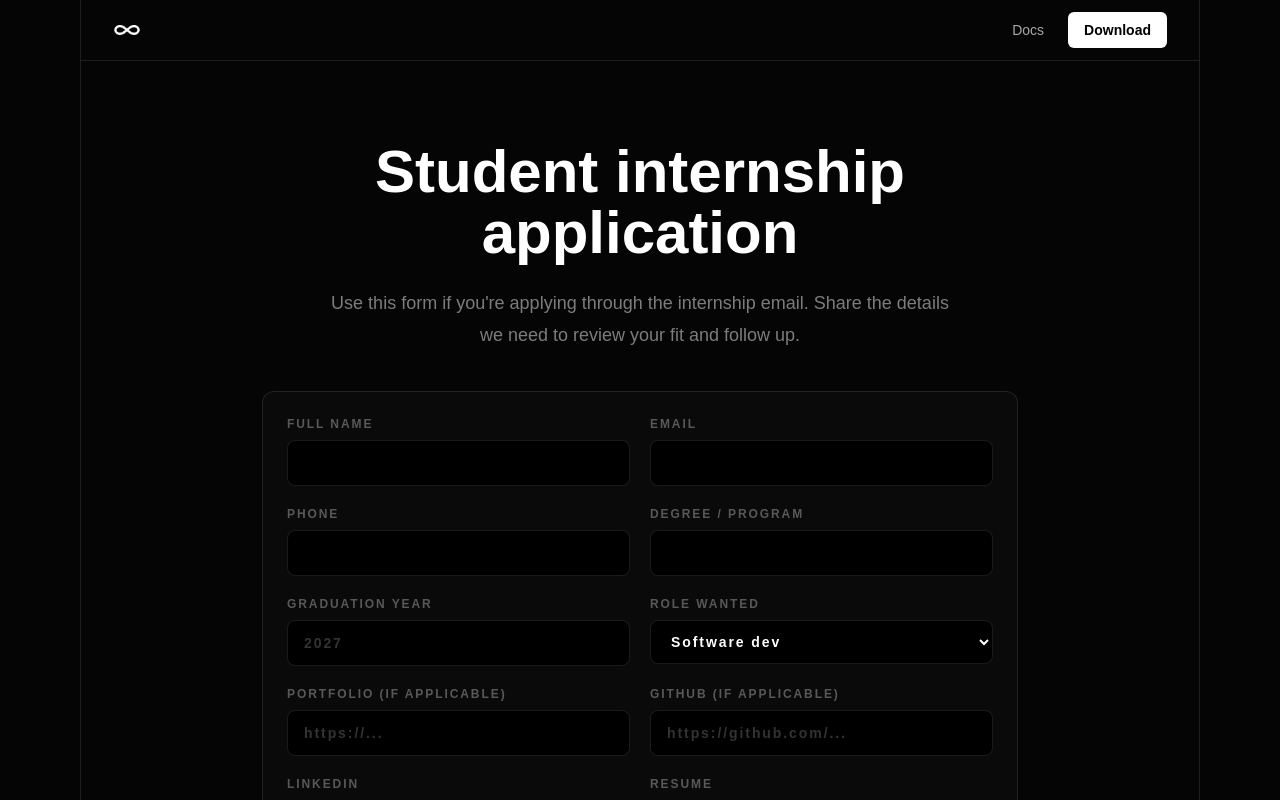
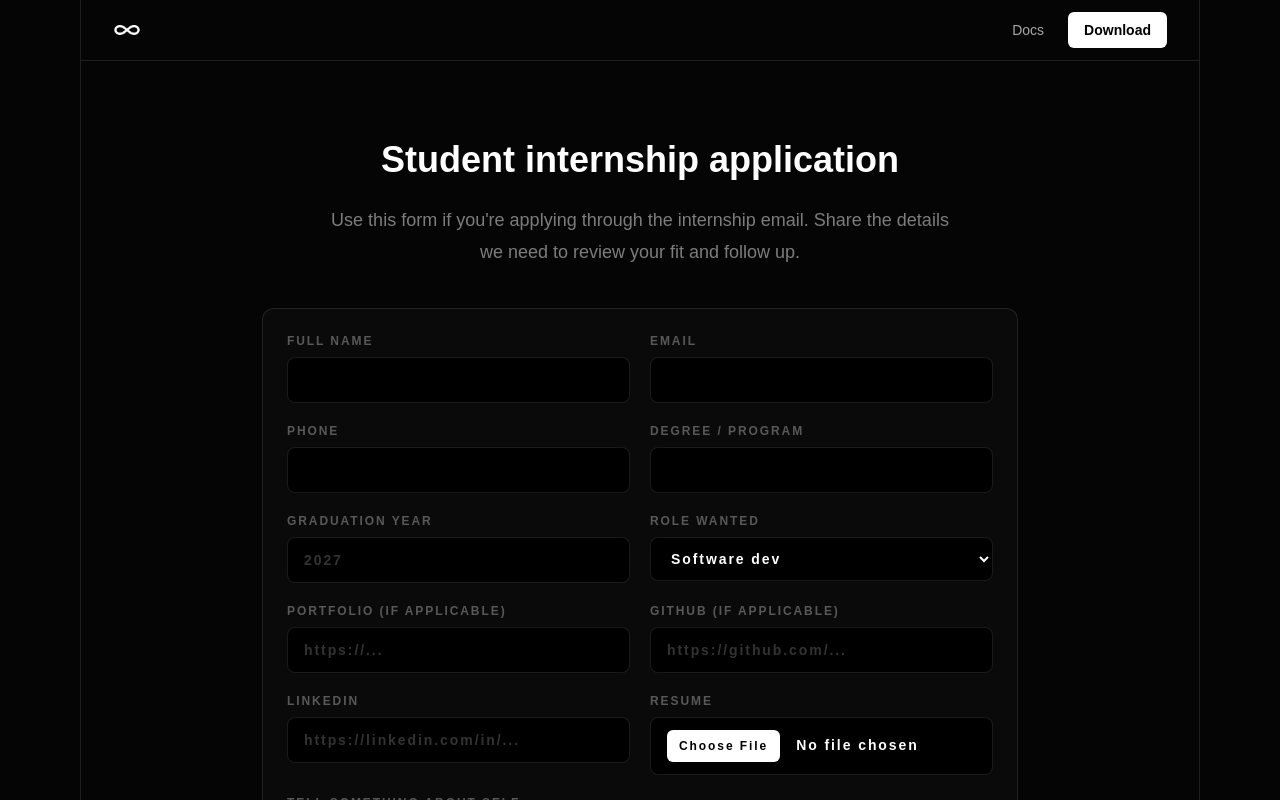
Before and after one commit to farzeenilyaszargar/Mandora, a Next.js app: page /apply in a window 1280 px wide. Shown: the top 800 px of the page. Built offline with nearby package versions, Linux system fonts and the light colour scheme; a web font is replaced by a local one.

Commit message:
Reduce apply page heading size

```diff
--- a/app/apply/page.tsx
+++ b/app/apply/page.tsx
@@ -38,7 +38,7 @@ export default function ApplyPage() {
 
         <section className="mx-auto w-full max-w-[820px] px-8 py-20">
           <div className="text-center">
-            <h1 className="text-5xl font-bold leading-[1.02] md:text-6xl">
+            <h1 className="text-3xl font-bold leading-[1.08] md:text-4xl">
               Student internship application
             </h1>
             <p className="mx-auto mt-6 max-w-[620px] text-lg leading-8 text-white/48">
```
